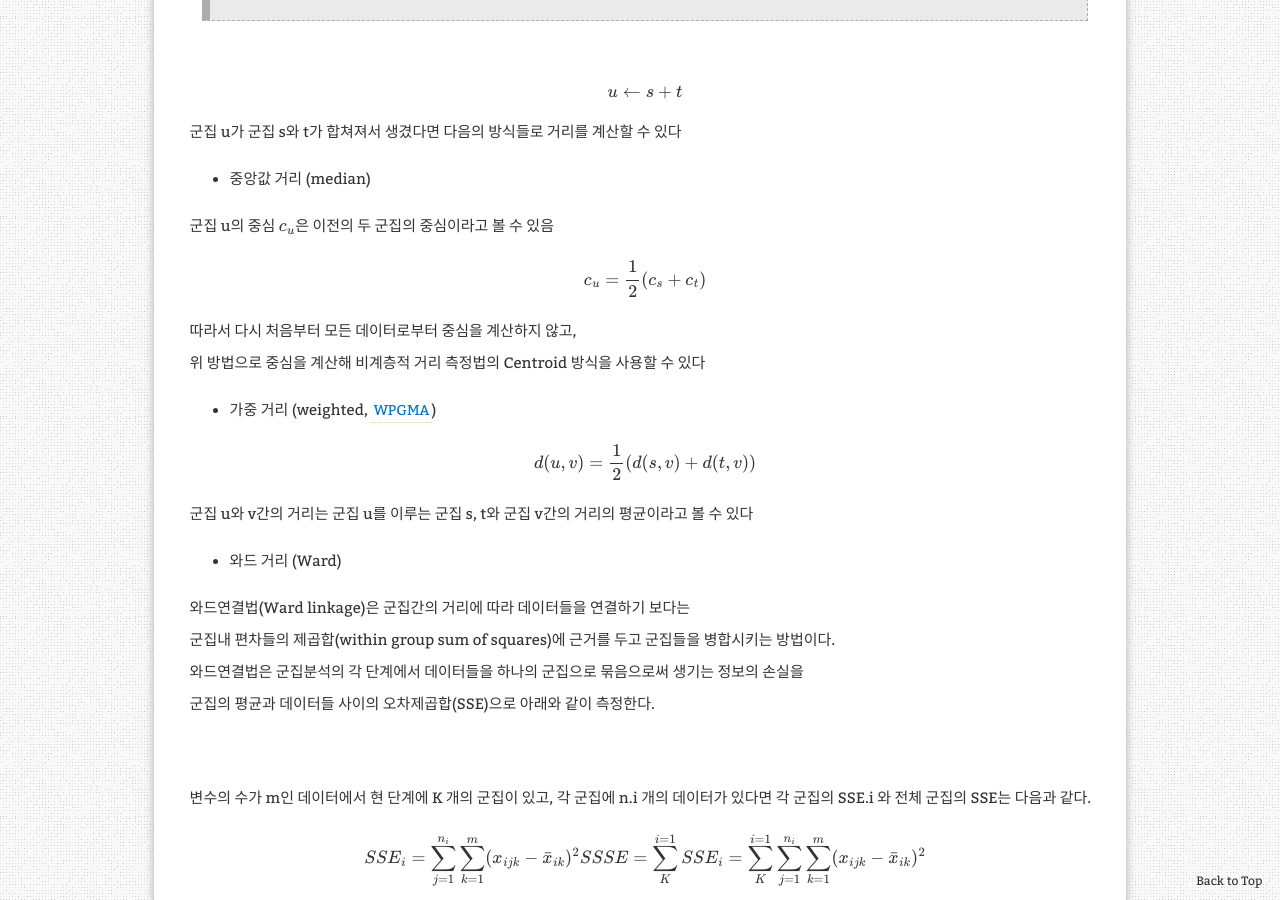
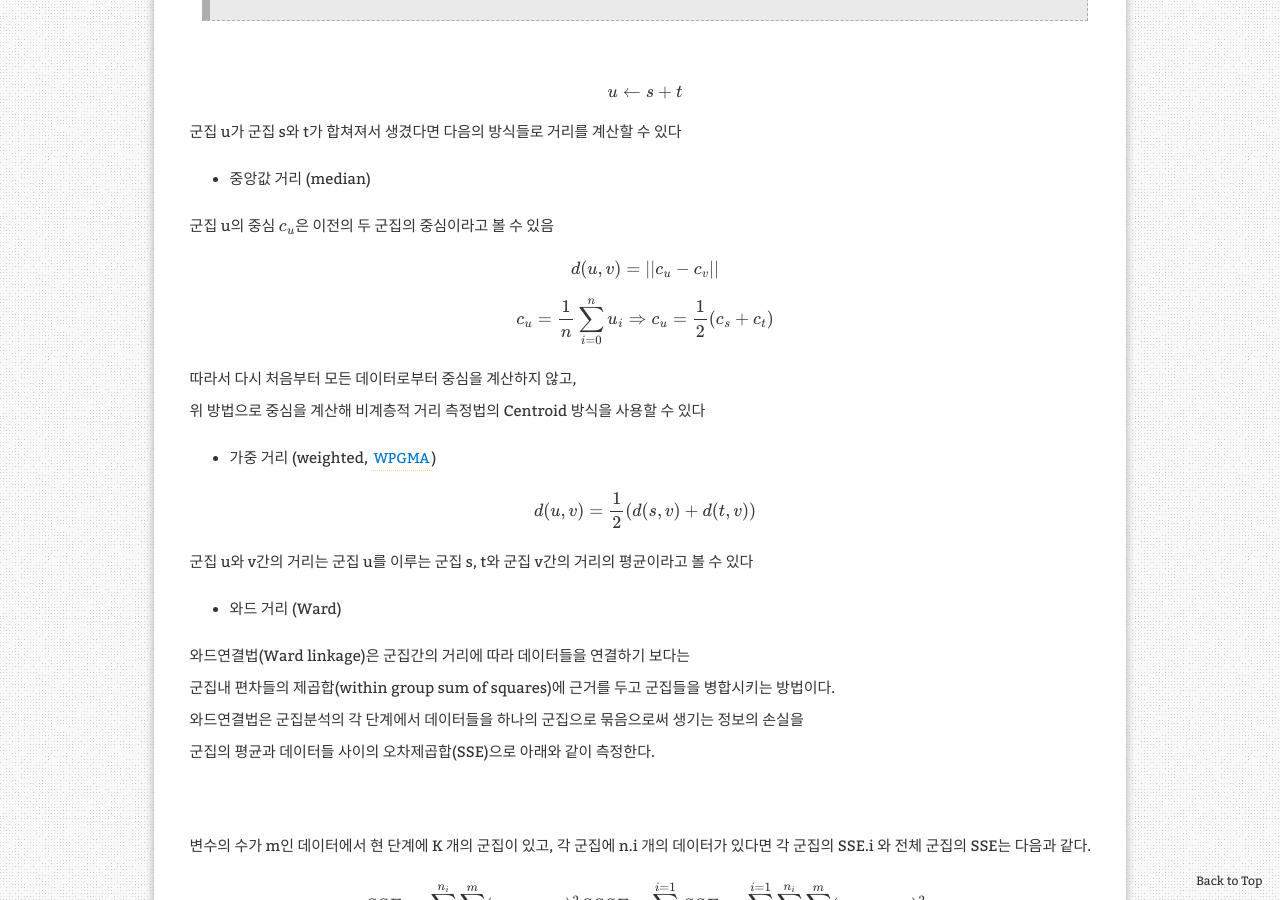
Before and after one commit to aristohyun/aristohyun.github.io, a Jekyll site: the page built from _posts/2021-07-25-Hierachy.md, in a window 1280 px wide and 900 px high, scrolled down 2182 px. Built offline with Jekyll 4.4.1, drawn with Linux system fonts in a browser that asks for light colours; formulas are drawn with MathJax 3; comment, search, counter and statistics services are not loaded.

Commit message:
Update 2021-07-25-Hierachy.md

```diff
--- a/_posts/2021-07-25-Hierachy.md
+++ b/_posts/2021-07-25-Hierachy.md
@@ -78,7 +78,8 @@ u의 모든 데이터($u_ i$)와 v의 모든 데이터($v_ i$)간의 거리 조
 
 군집 u의 중심 $c_ u$은 이전의 두 군집의 중심이라고 볼 수 있음
 
-@ c_ u  = \frac{1}{2}(c_ s + c_ t)@
+@ d(u,v) = || c_ u - c_ v || @
+@ c_ u = \frac {1}{n} \sum \limits_ {i=0}^{n} u_ i \Rightarrow c_ u  = \frac{1}{2}(c_ s + c_ t)@
 
 따라서 다시 처음부터 모든 데이터로부터 중심을 계산하지 않고,
 위 방법으로 중심을 계산해 비계층적 거리 측정법의 Centroid 방식을 사용할 수 있다
```
